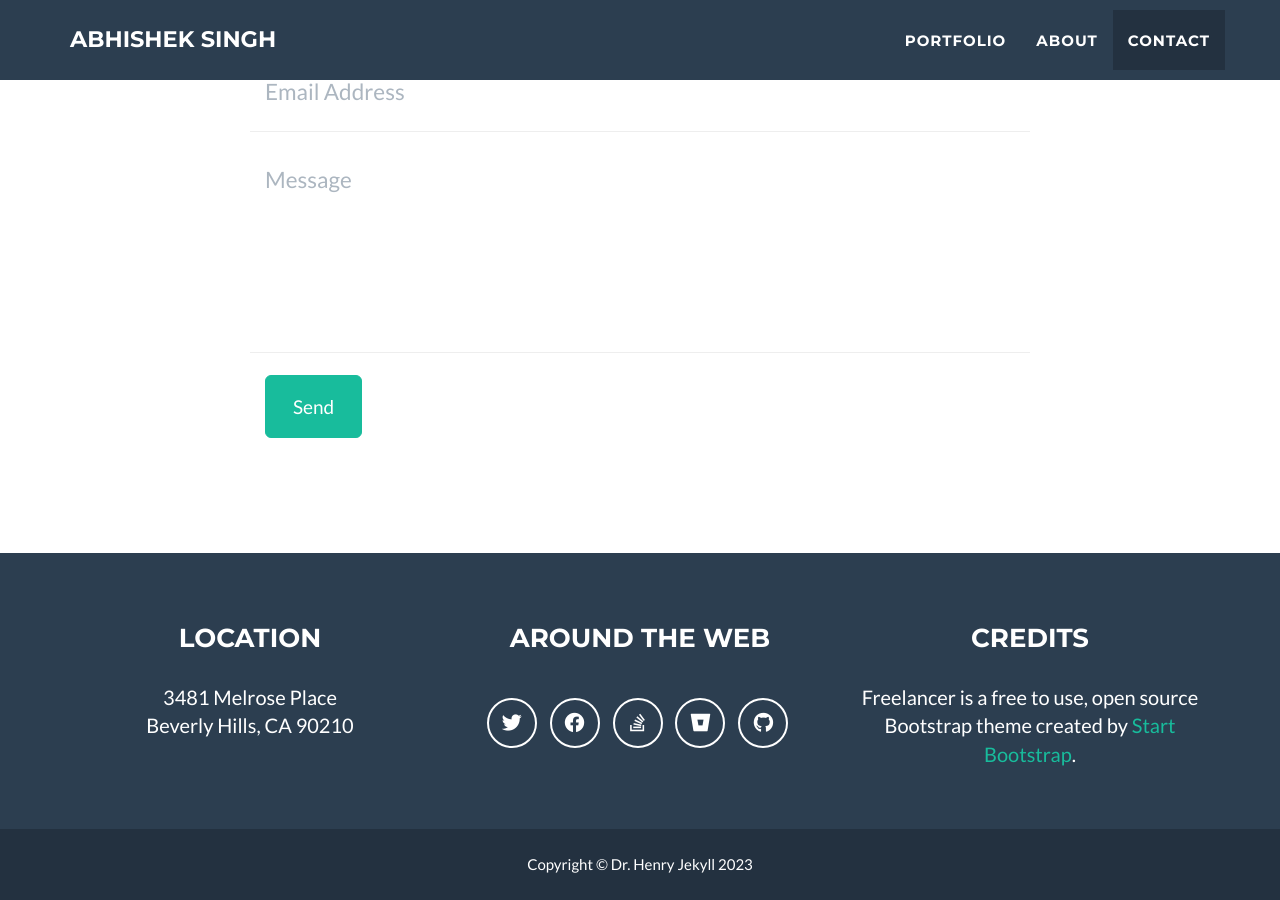
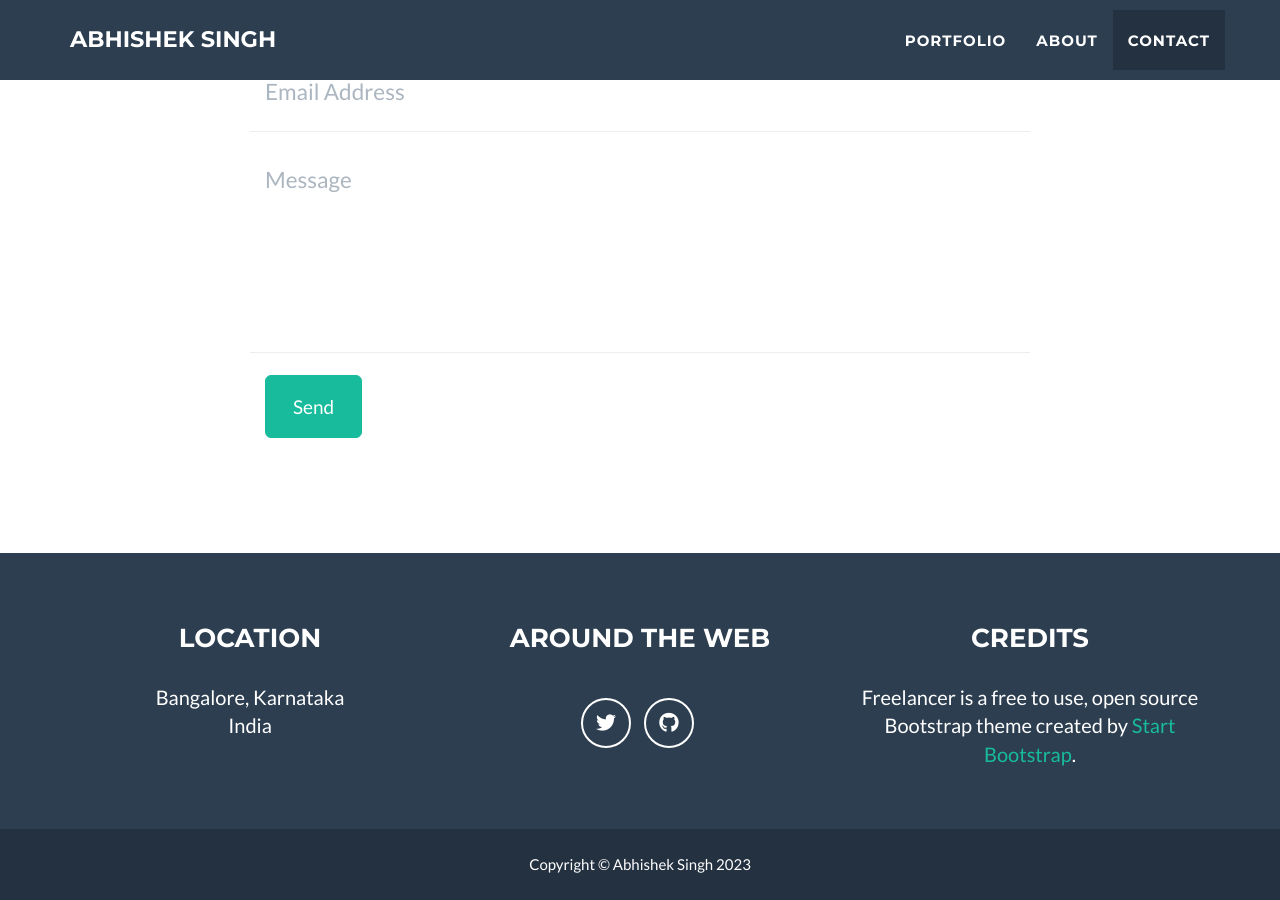
Before and after one commit to asabhi6776/jekyll_profile, a Jekyll site: the page built from _posts/2014-07-18-project-1.markdown, in a window 1280 px wide and 900 px high, scrolled down 2467 px. Built offline with Jekyll 4.4.1, drawn with Linux system fonts in a browser that asks for light colours.

Commit message:
updating content little more

```diff
--- a/_config.yml
+++ b/_config.yml
@@ -32,7 +32,7 @@ color:
 
 # Footer settings
 footer:
-  copyright: Dr. Henry Jekyll
+  copyright: Abhishek Singh
   location: Location
   social: Around the Web
   credits: Credits
@@ -40,20 +40,20 @@ footer:
 # Social networks usernames (many more available: google-plus, flickr, dribbble, pinterest, instagram, tumblr, linkedin, etc.)
 social:
   - title: twitter
-    url: http://twitter.com/jekyllrb
-  - title: facebook
-    url:
-  - title: stack-overflow
-    url: http://stackoverflow.com/questions/tagged/jekyll
-  - title: bitbucket
-    url: http://bitbucket.org/jekyll
+    url: http://twitter.com/thesniperxjohn
+  # - title: facebook
+  #   url:
+  # - title: stack-overflow
+  #   url: http://stackoverflow.com/questions/tagged/jekyll
+  # - title: bitbucket
+  #   url: http://bitbucket.org/jekyll
   - title: github
-    url: http://github.com/jekyll
+    url: http://github.com/asabhi6776
 
 # Postal address (add as many lines as necessary)
 address:
-  - line: 3481 Melrose Place
-  - line: Beverly Hills, CA 90210
+  - line: Bangalore, Karnataka
+  - line: India
 
 # Credits content
 credits: 'Freelancer is a free to use, open source Bootstrap theme created by <a href="http://startbootstrap.com">Start Bootstrap</a>.'
```
